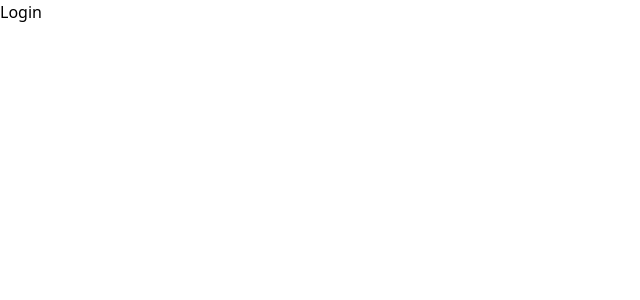
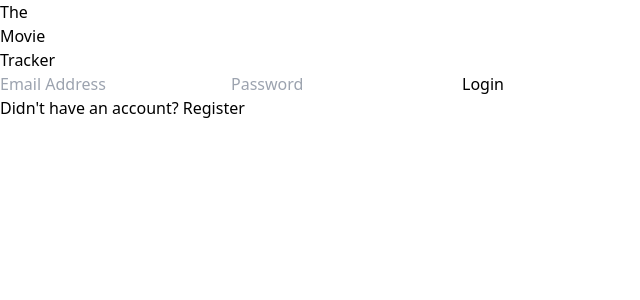
Before and after one commit to Bishal1998/movie-app, a React (Vite) app in the folder client/: page /login in a window 1280 px wide. Shown: the top 300 px of the page, without its empty margins (0-640 px from the left). Built offline with nearby package versions, Linux system fonts and the light colour scheme.

Commit message:
Login Functionality Done

```diff
--- a/client/src/components/Button.jsx
+++ b/client/src/components/Button.jsx
@@ -6,7 +6,11 @@ const Button = ({ isLoading, text }) => {
       className="outline-none text-xl px-5 rounded-lg w-screen sm:w-96 h-14 bg-[#37C6F3] text-white"
       disabled={isLoading}
     >
-      {text === "Register" && isLoading ? "Registering..." : "Register"}
+      {isLoading
+        ? text === "Register"
+          ? "Registering..."
+          : "Logging in..."
+        : text}
     </button>
   );
 };
--- a/client/src/pages/Login.jsx
+++ b/client/src/pages/Login.jsx
@@ -1,7 +1,79 @@
-import React from "react";
+import React, { useState } from "react";
+import { Button, Input } from "../components";
+import { Link } from "react-router-dom";
+import { useLoginApiMutation } from "../redux/api/user";
+import { useNavigate } from "react-router-dom";
+import { toast } from "react-toastify";
+import { useDispatch } from "react-redux";
+import { login } from "../redux/features/auth/authSlice";
 
 const Login = () => {
-  return <div>Login</div>;
+  const [formData, setFormData] = useState({
+    email: "",
+    password: "",
+  });
+
+  const [loginApi, { isLoading, isError }] = useLoginApiMutation();
+  const navigate = useNavigate();
+  const dispatch = useDispatch();
+
+  const handleFormData = (e) => {
+    setFormData({ ...formData, [e.target.name]: e.target.value });
+  };
+
+  const handleSubmit = async (e) => {
+    e.preventDefault();
+
+    if (!formData.password || !formData.email) {
+      return toast.error("All Fields are required");
+    }
+
+    try {
+      const res = await loginApi({
+        email: formData.email,
+        password: formData.password,
+      }).unwrap();
+      dispatch(login(res));
+      toast.success("Login Successfully!");
+      navigate("/");
+    } catch (error) {
+      toast.error(error.data.message);
+    }
+  };
+
+  return (
+    <section className="w-full max-w-7xl h-screen mx-auto flex flex-col items-center justify-center gap-8 px-8">
+      <h2 className="font-bold text-6xl sm:text-8xl">
+        The <br /> Movie <br /> Tracker
+      </h2>
+      <form
+        className="flex flex-col gap-8 items-center justify-center"
+        onSubmit={handleSubmit}
+      >
+        <Input
+          placeholder="Email Address"
+          type="e-email"
+          name="email"
+          value={formData.email}
+          onChange={handleFormData}
+        />
+        <Input
+          placeholder="Password"
+          type="password"
+          name="password"
+          value={formData.password}
+          onChange={handleFormData}
+        />
+        <Button text="Login" isLoading={isLoading} />
+      </form>
+      <p className="text-base text-[#6D6D6D]">
+        Didn't have an account?{" "}
+        <Link to={"/register"} className="font-bold">
+          Register
+        </Link>
+      </p>
+    </section>
+  );
 };
 
 export default Login;
--- a/client/src/pages/Register.jsx
+++ b/client/src/pages/Register.jsx
@@ -43,9 +43,9 @@ const Register = () => {
       }).unwrap();
 
       toast.success("User registered successfully!!");
-      navigate("/");
+      navigate("/login");
     } catch (error) {
-      toast.error(error.message);
+      toast.error(error.data.message);
     }
   };
 
--- a/client/src/redux/api/user.js
+++ b/client/src/redux/api/user.js
@@ -4,7 +4,7 @@ import { USER_API_URL } from "../constants";
 
 const userApiSlice = apiSlice.injectEndpoints({
     endpoints: (builder) => ({
-        login: builder.mutation({
+        loginApi: builder.mutation({
             query: (data) => ({
                 url: `${USER_API_URL}/login`,
                 method: 'POST',
@@ -22,4 +22,4 @@ const userApiSlice = apiSlice.injectEndpoints({
 })
 
 export default userApiSlice
-export const { useLoginMutation, useRegisterMutation } = userApiSlice
+export const { useLoginApiMutation, useRegisterMutation } = userApiSlice
```
Also changed, not shown: 1 other file (tests, documents, lock files or other folders).
